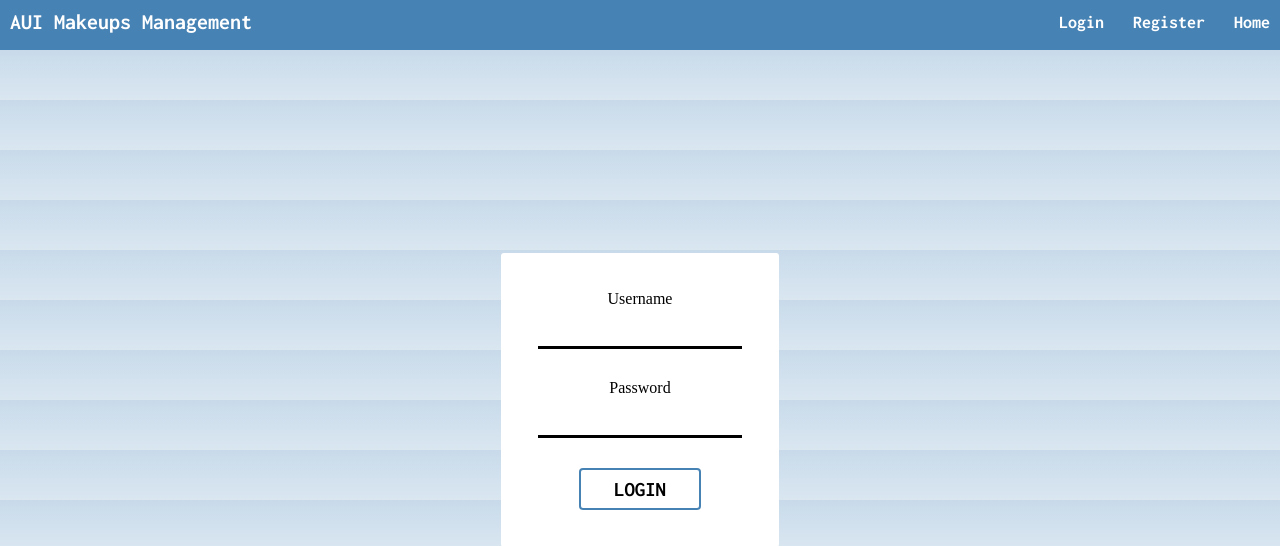
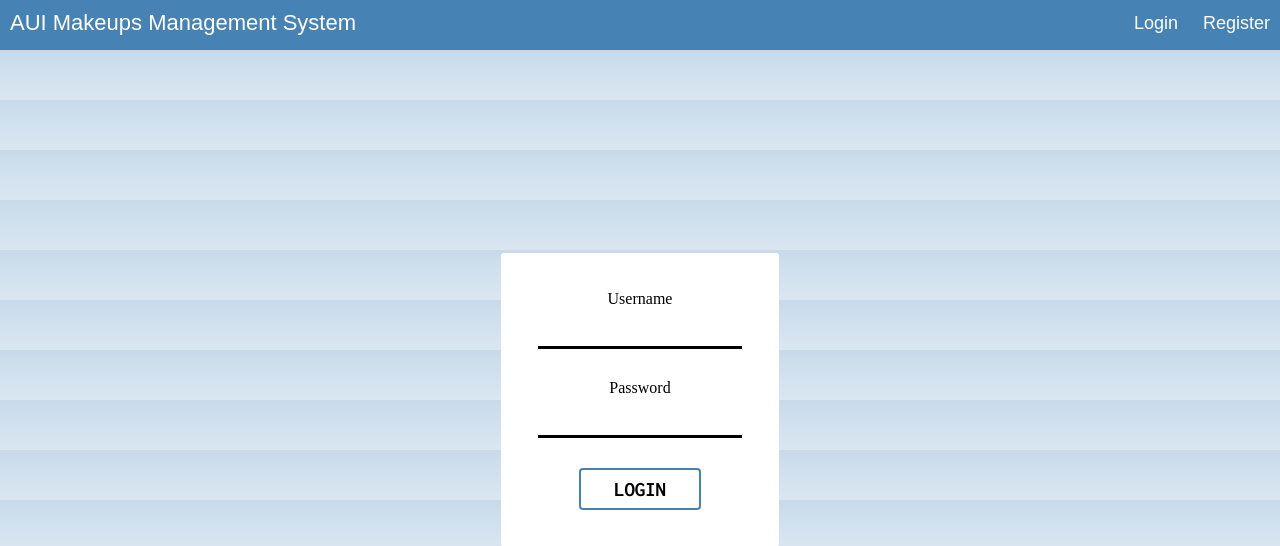
Before and after one commit to SenouyBoss/Make-up-booking, a Django app: template CAPAPPv1/templates/CAPAPPv1/ALog/book/login.html in a window 1280 px wide. Shown: the top 546 px of the page. Run offline with Django 3.2, Linux system fonts and the light colour scheme; the template is opened without the code that fills it, so the values that code supplies are empty, except form fields; form fields are guessed from the names that the template uses; some libraries are stand-ins or nearby versions; some web fonts are replaced.

Commit message:
Add files via upload

```diff
--- a/CAPAPPv1/templates/CAPAPPv1/ALog/book/base.html
+++ b/CAPAPPv1/templates/CAPAPPv1/ALog/book/base.html
@@ -14,7 +14,7 @@
     <style type="text/css">
         @import url(https://fonts.googleapis.com/css?family=Inconsolata:700);
         body {
-            font-family: 'Inconsolata', sans-serif;
+            font-family: "Myriad Pro", Myriad, "Liberation Sans", "Nimbus Sans L", "Helvetica Neue", Helvetica, Arial, sans-serif;
             font-style: normal;
             font-weight: 200;
             margin: 0px;
@@ -480,12 +480,12 @@
         #img {
 			  content: "";
 			  background-size: cover;
-			  width: 30px;
-			  height: 20px;
+			  width: 0px;
+			  height: 0px;
 			  position: relative;
 			  display: block;
 			  top: 20px;
-			  left: 580px;
+			  left: 1000px;
 			}
 /* slide show */
 /*--------------------------------------------------------------------------------*/
@@ -603,7 +603,7 @@
 <div class="nav">
     <div class="nav-header">
         <div class="nav-title">
-            <a href="{% url 'home' %}">AUI Makeups Management</a>
+            <a href="{% url 'index' %}">AUI Makeups Management System</a>
         </div>
     </div>
     <div class="nav-btn">
--- a/CAPAPPv1/templates/CAPAPPv1/ALog/book/home.html
+++ b/CAPAPPv1/templates/CAPAPPv1/ALog/book/home.html
@@ -18,5 +18,5 @@
 {% block more_links %}
     <a href="{% url 'login2' %}">Login</a>
     <a href="{% url 'reg_form' %}">Register</a>
-    <a href="{% url 'index' %}">Home</a>
+
 {% endblock more_links %}
--- a/CAPAPPv1/templates/CAPAPPv1/ALog/book/login.html
+++ b/CAPAPPv1/templates/CAPAPPv1/ALog/book/login.html
@@ -13,7 +13,6 @@
 
 
 {% block more_links %}
-    <a href="{% url 'login2' %}">Login</a>
+    <a href="{% url 'home' %}">Login</a>
     <a href="{% url 'reg_form' %}">Register</a>
-    <a href="{% url 'index' %}">Home</a>
 {% endblock more_links %}
--- a/CAPAPPv1/templates/CAPAPPv1/ALog/book/reg_form.html
+++ b/CAPAPPv1/templates/CAPAPPv1/ALog/book/reg_form.html
@@ -9,3 +9,8 @@
     </form>
   </div>
 {% endblock content %}
+
+{% block more_links %}
+    <a href="{% url 'login2' %}">Login</a>
+    <a href="{% url 'home' %}">Register</a>
+{% endblock more_links %}
```
